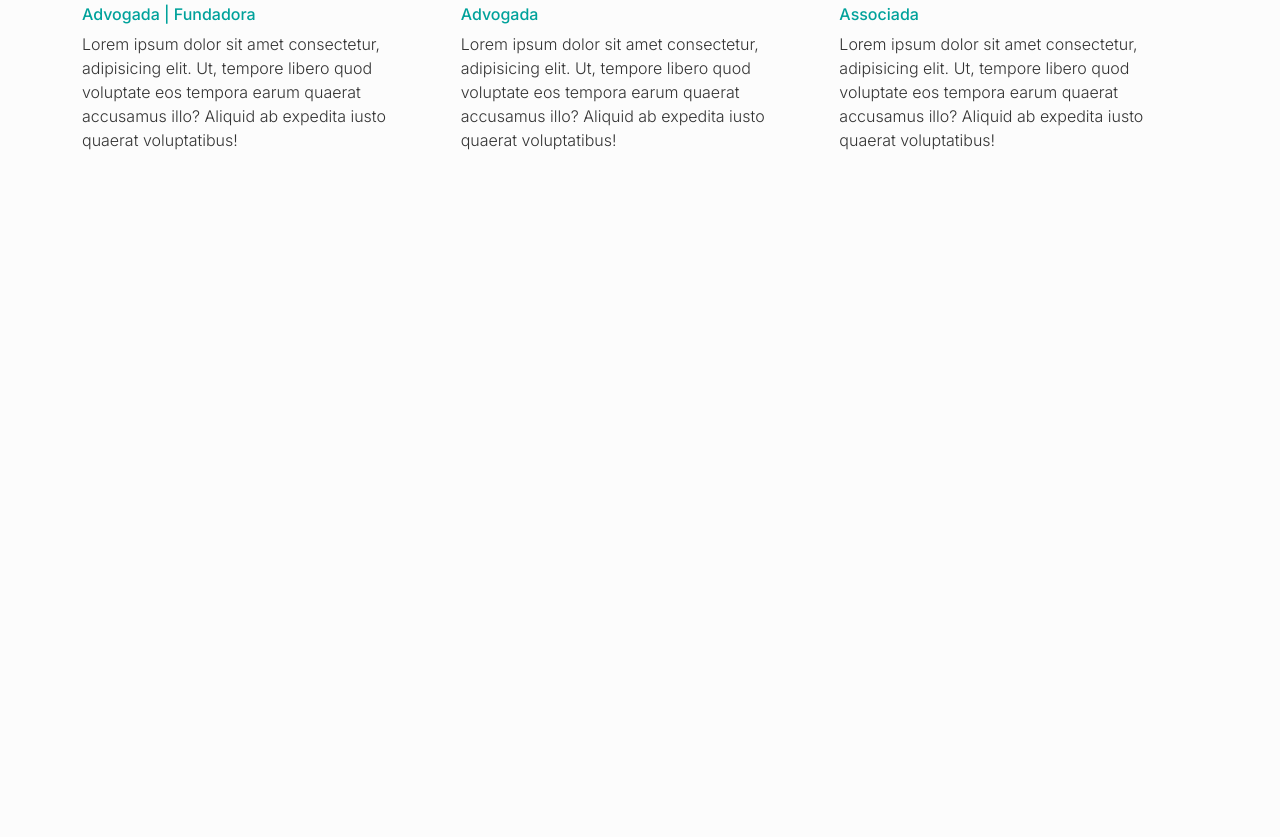
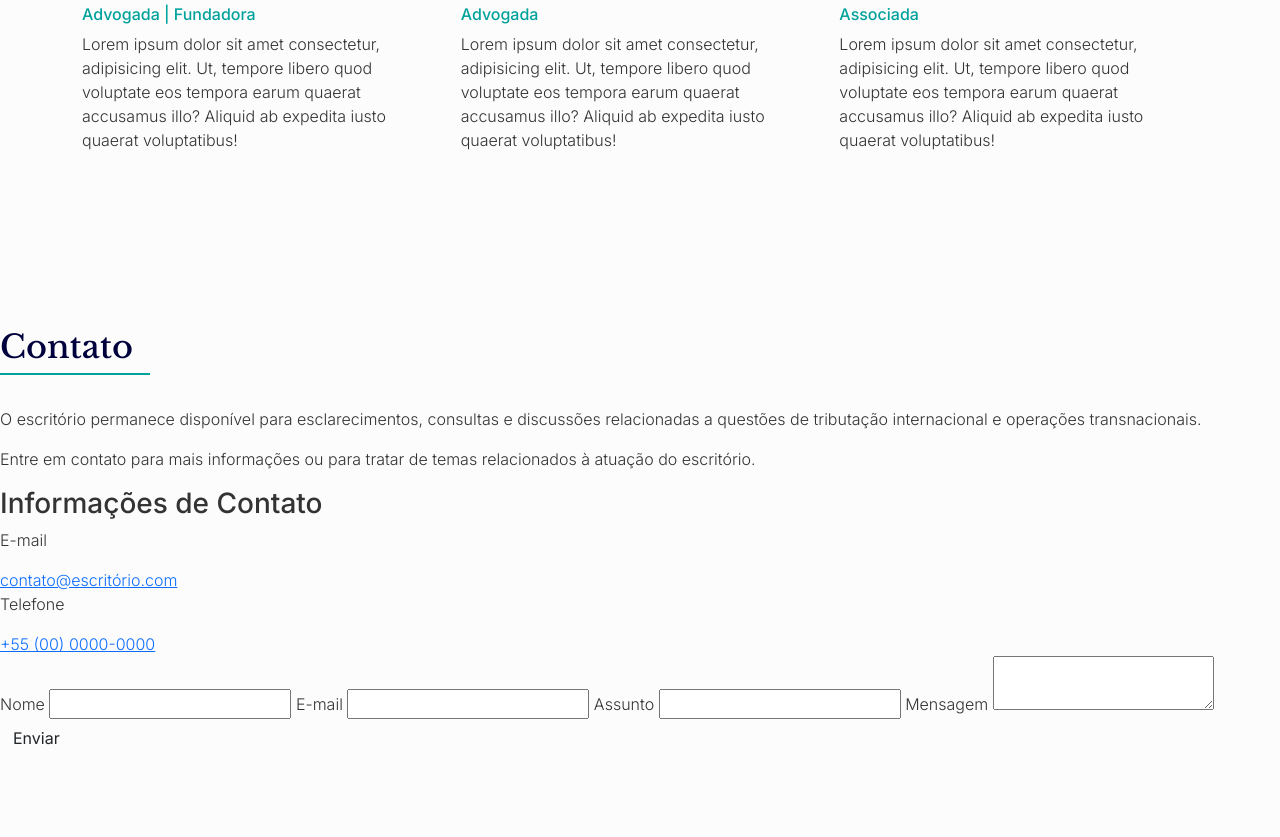
Before and after one commit to Kendra-Riquena/camargoFerrari, a plain HTML site: page index.html in a window 1280 px wide. Shown: the part 3987-4824 px from the top of the page. Before the commit the page ends 4235 px from the top, so only its background shows below. Drawn offline with nearby package versions, Linux system fonts and the light colour scheme.

Commit message:
contact html

```diff
--- a/css/sections.css
+++ b/css/sections.css
@@ -105,10 +105,6 @@
     font-weight: 500;
 }
 
-@media screen and (min-width:768px) {
-
-}
-
 @media screen and (min-width:992px) {
     .office-content {
         display: flex;
--- a/index.html
+++ b/index.html
@@ -150,8 +150,11 @@
                     <hr>
                 </div>
                 <div>
-                    <p>O escritório também se dedica à análise e divulgação de temas relacionados ao direito tributário internacional, por meio da produção de artigos, participação em eventos e desenvolvimento de conteúdos voltados ao debate jurídico.</p>
-                    <p>As publicações abordam questões contemporâneas da tributação internacional, interpretação de normas e tratados, bem como reflexões sobre a evolução do cenário tributário global.</p>
+                    <p>O escritório também se dedica à análise e divulgação de temas relacionados ao direito tributário
+                        internacional, por meio da produção de artigos, participação em eventos e desenvolvimento de
+                        conteúdos voltados ao debate jurídico.</p>
+                    <p>As publicações abordam questões contemporâneas da tributação internacional, interpretação de
+                        normas e tratados, bem como reflexões sobre a evolução do cenário tributário global.</p>
                 </div>
                 <div class="publication-cards">
                     <div class="card" style="width: 18rem;">
@@ -205,7 +208,9 @@
                         <img src="img/modelo team.png" alt="">
                         <h3>Nome</h3>
                         <h4>Advogada | Fundadora</h4>
-                        <p>Lorem ipsum dolor sit amet consectetur, adipisicing elit. Ut, tempore libero quod voluptate eos tempora earum quaerat accusamus illo? Aliquid ab expedita iusto quaerat voluptatibus!</p>
+                        <p>Lorem ipsum dolor sit amet consectetur, adipisicing elit. Ut, tempore libero quod voluptate
+                            eos tempora earum quaerat accusamus illo? Aliquid ab expedita iusto quaerat voluptatibus!
+                        </p>
                     </a>
                 </div>
                 <div>
@@ -213,7 +218,9 @@
                         <img src="img/modelo team.png" alt="">
                         <h3>Nome</h3>
                         <h4>Advogada</h4>
-                        <p>Lorem ipsum dolor sit amet consectetur, adipisicing elit. Ut, tempore libero quod voluptate eos tempora earum quaerat accusamus illo? Aliquid ab expedita iusto quaerat voluptatibus!</p>
+                        <p>Lorem ipsum dolor sit amet consectetur, adipisicing elit. Ut, tempore libero quod voluptate
+                            eos tempora earum quaerat accusamus illo? Aliquid ab expedita iusto quaerat voluptatibus!
+                        </p>
                     </a>
                 </div>
                 <div>
@@ -221,9 +228,43 @@
                         <img src="img/modelo team.png" alt="">
                         <h3>Nome</h3>
                         <h4>Associada</h4>
-                        <p>Lorem ipsum dolor sit amet consectetur, adipisicing elit. Ut, tempore libero quod voluptate eos tempora earum quaerat accusamus illo? Aliquid ab expedita iusto quaerat voluptatibus!</p>
+                        <p>Lorem ipsum dolor sit amet consectetur, adipisicing elit. Ut, tempore libero quod voluptate
+                            eos tempora earum quaerat accusamus illo? Aliquid ab expedita iusto quaerat voluptatibus!
+                        </p>
                     </a>
                 </div>
+            </div>
+        </section>
+        <section>
+            <div class="title">
+                <h2>Contato</h2>
+                <hr>
+            </div>
+            <div>
+                <p>O escritório permanece disponível para esclarecimentos, consultas e discussões relacionadas a questões de tributação internacional e operações transnacionais.</p>
+                <p>Entre em contato para mais informações ou para tratar de temas relacionados à atuação do escritório.</p>
+                <h3>Informações de Contato</h3>
+                <div>
+                    <p>E-mail</p>
+                    <a href="#">contato@escritório.com</a>
+                </div>
+                <div>
+                    <p>Telefone</p>
+                    <a href="#">+55 (00) 0000-0000</a>
+                </div>
+            </div>
+            <div>
+                <form action="" method="">
+                    <label for="name">Nome</label>
+                    <input type="text" name="clientName" id="name">
+                    <label for="email">E-mail</label>
+                    <input type="text" name="clientEmail" id="email">
+                    <label for="subject">Assunto</label>
+                    <input type="text" name="clientSubject" id="subject">
+                    <label for="message">Mensagem</label>
+                    <textarea name="clientMessage" id="message"></textarea>
+                    <button class="btn">Enviar</button>
+                </form>
             </div>
         </section>
     </main>
```
